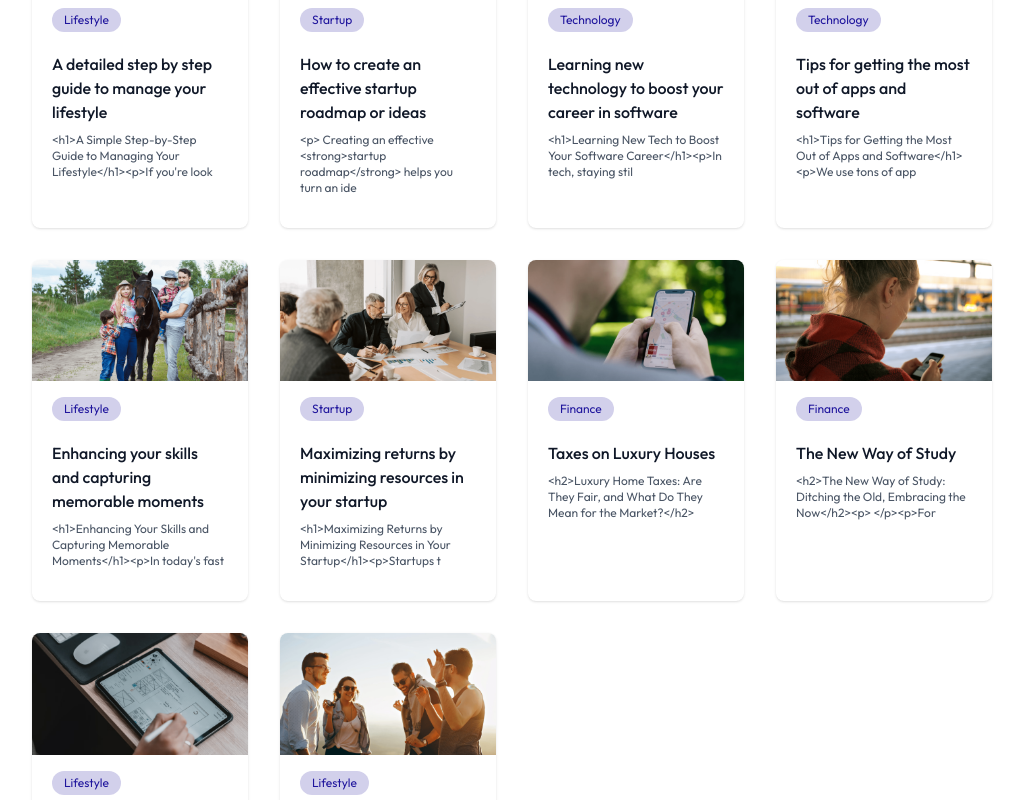
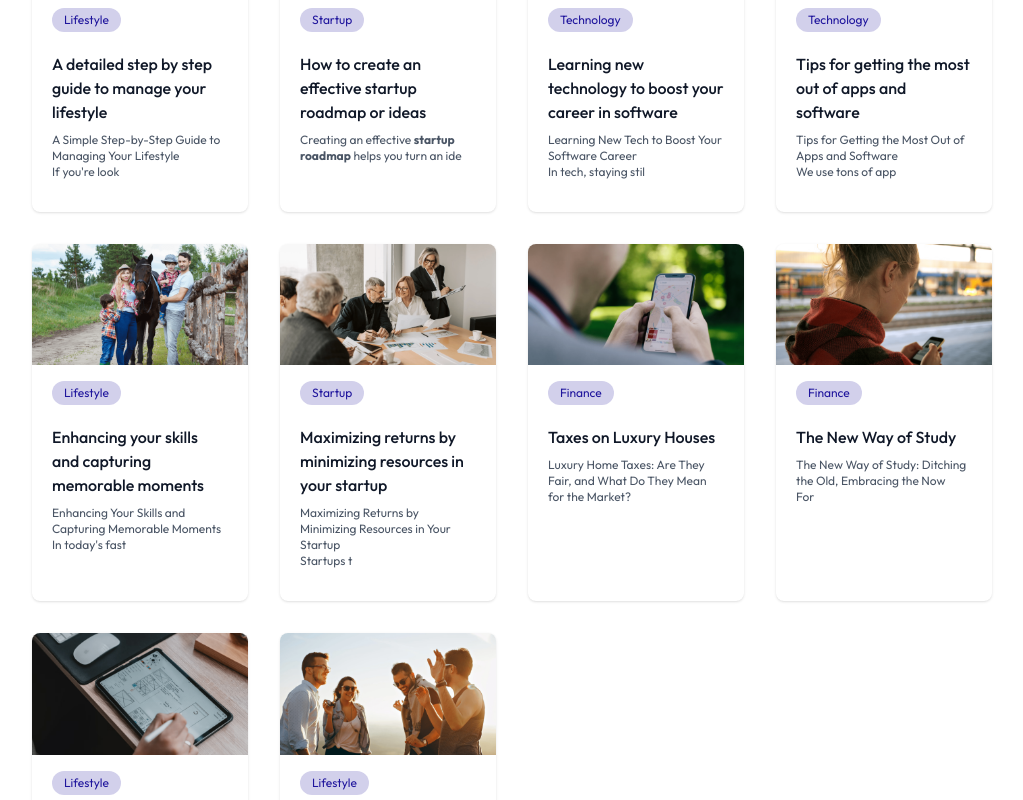
Before and after one commit to OerdBej/AIBlog, a React (Vite) app in the folder frontend/: page / in a window 1280 px wide. Shown: the part 800-1600 px from the top of the page, without its empty margins (128-1151 px from the left). Built offline with nearby package versions, Linux system fonts and the light colour scheme.

Commit message:
preventing xss attacks on  blogcard component

```diff
--- a/frontend/src/components/BlogCard.jsx
+++ b/frontend/src/components/BlogCard.jsx
@@ -16,7 +16,10 @@ const BlogCard = ({ blog }) => {
       </span>
       <div className="p-5">
         <h5 className="mb-2 font-medium text-gray-900">{title}</h5>
-        <p className="mb-3 text-xs text-gray-600">{description.slice(0, 80)}</p>
+        <p
+          dangerouslySetInnerHTML={{ __html: description.slice(0, 80) }}
+          className="mb-3 text-xs text-gray-600"
+        ></p>
       </div>
     </div>
   );
```
